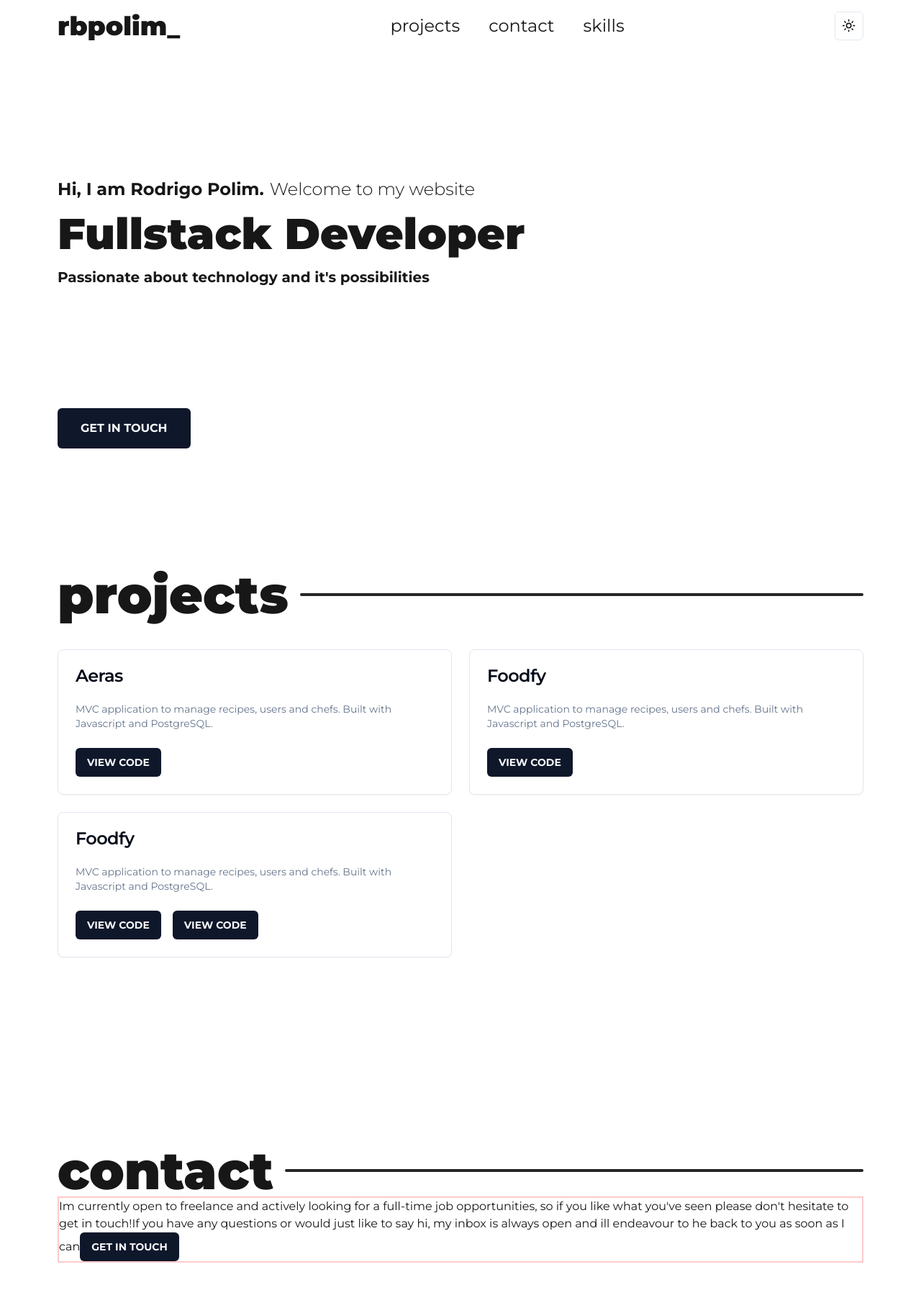
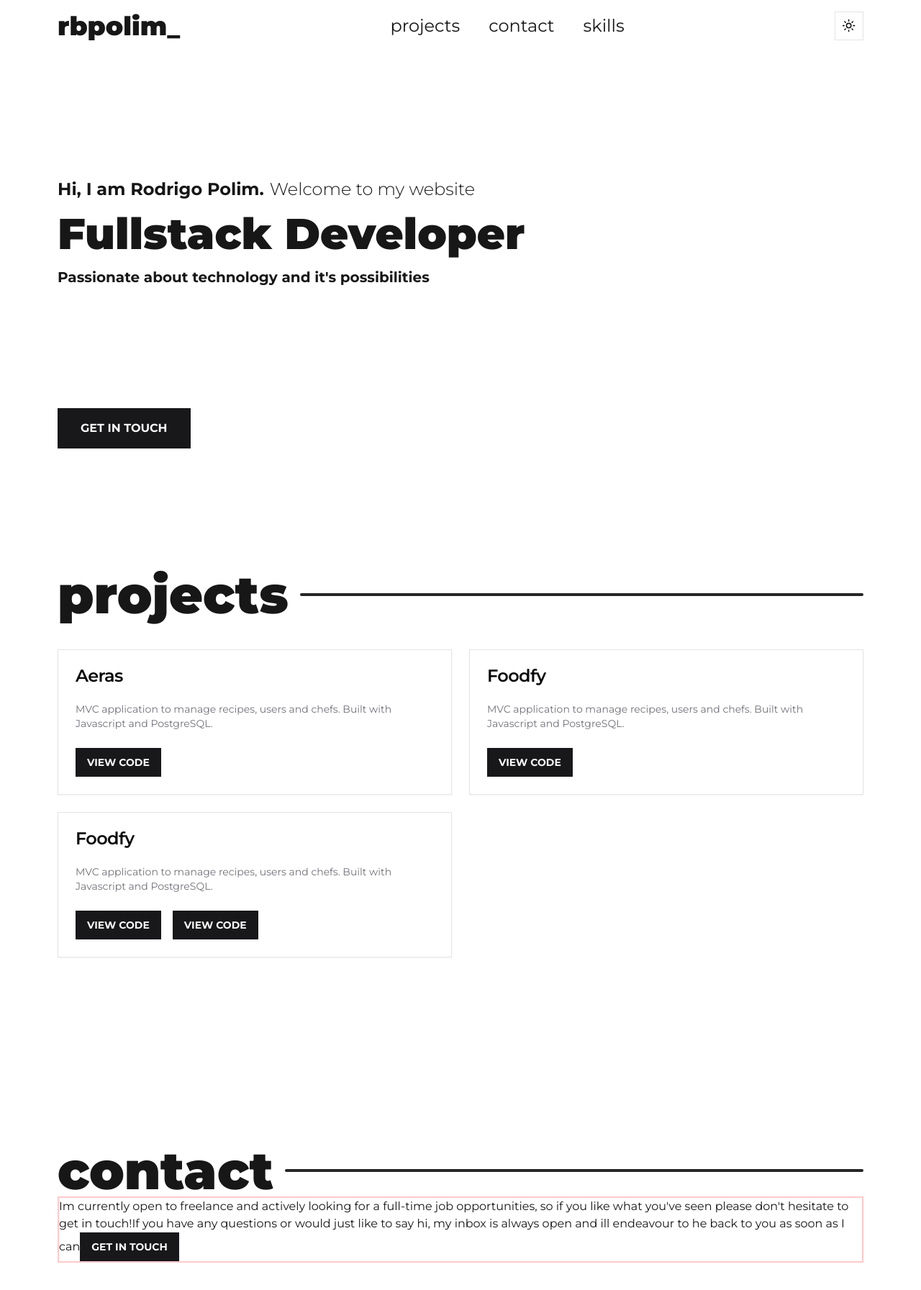
Before and after one commit to rbpolim/portfolio-v2, a Next.js app: page / in a window 1280 px wide. Shown: the top 1792 px of the page at 72% size. Built offline with nearby package versions, Linux system fonts and the light colour scheme.

Commit message:
feat: changed styles of shadcn into global.css file

```diff
--- a/app/globals.css
+++ b/app/globals.css
@@ -11,64 +11,47 @@
 @layer base {
   :root {
     --background: 0 0% 100%;
-    --foreground: 222.2 84% 4.9%;
-
+    --foreground: 240 10% 3.9%;
     --card: 0 0% 100%;
-    --card-foreground: 222.2 84% 4.9%;
-
+    --card-foreground: 240 10% 3.9%;
     --popover: 0 0% 100%;
-    --popover-foreground: 222.2 84% 4.9%;
-
-    --primary: 222.2 47.4% 11.2%;
-    --primary-foreground: 210 40% 98%;
-
-    --secondary: 210 40% 96.1%;
-    --secondary-foreground: 222.2 47.4% 11.2%;
-
-    --muted: 210 40% 96.1%;
-    --muted-foreground: 215.4 16.3% 46.9%;
-
-    --accent: 210 40% 96.1%;
-    --accent-foreground: 222.2 47.4% 11.2%;
-
+    --popover-foreground: 240 10% 3.9%;
+    --primary: 240 5.9% 10%;
+    --primary-foreground: 0 0% 98%;
+    --secondary: 240 4.8% 95.9%;
+    --secondary-foreground: 240 5.9% 10%;
+    --muted: 240 4.8% 95.9%;
+    --muted-foreground: 240 3.8% 46.1%;
+    --accent: 240 4.8% 95.9%;
+    --accent-foreground: 240 5.9% 10%;
     --destructive: 0 84.2% 60.2%;
-    --destructive-foreground: 210 40% 98%;
-
-    --border: 214.3 31.8% 91.4%;
-    --input: 214.3 31.8% 91.4%;
-    --ring: 222.2 84% 4.9%;
-
-    --radius: 0.5rem;
+    --destructive-foreground: 0 0% 98%;
+    --border: 240 5.9% 90%;
+    --input: 240 5.9% 90%;
+    --ring: 240 5.9% 10%;
+    --radius: 0rem;
   }
 
   .dark {
-    --background: 222.2 84% 4.9%;
-    --foreground: 210 40% 98%;
-
-    --card: 222.2 84% 4.9%;
-    --card-foreground: 210 40% 98%;
-
-    --popover: 222.2 84% 4.9%;
-    --popover-foreground: 210 40% 98%;
-
-    --primary: 210 40% 98%;
-    --primary-foreground: 222.2 47.4% 11.2%;
-
-    --secondary: 217.2 32.6% 17.5%;
-    --secondary-foreground: 210 40% 98%;
-
-    --muted: 217.2 32.6% 17.5%;
-    --muted-foreground: 215 20.2% 65.1%;
-
-    --accent: 217.2 32.6% 17.5%;
-    --accent-foreground: 210 40% 98%;
-
+    --background: 240 10% 3.9%;
+    --foreground: 0 0% 98%;
+    --card: 240 10% 3.9%;
+    --card-foreground: 0 0% 98%;
+    --popover: 240 10% 3.9%;
+    --popover-foreground: 0 0% 98%;
+    --primary: 0 0% 98%;
+    --primary-foreground: 240 5.9% 10%;
+    --secondary: 240 3.7% 15.9%;
+    --secondary-foreground: 0 0% 98%;
+    --muted: 240 3.7% 15.9%;
+    --muted-foreground: 240 5% 64.9%;
+    --accent: 240 3.7% 15.9%;
+    --accent-foreground: 0 0% 98%;
     --destructive: 0 62.8% 30.6%;
-    --destructive-foreground: 210 40% 98%;
-
-    --border: 217.2 32.6% 17.5%;
-    --input: 217.2 32.6% 17.5%;
-    --ring: 212.7 26.8% 83.9%;
+    --destructive-foreground: 0 0% 98%;
+    --border: 240 3.7% 15.9%;
+    --input: 240 3.7% 15.9%;
+    --ring: 240 4.9% 83.9%;
   }
 }
 
```
